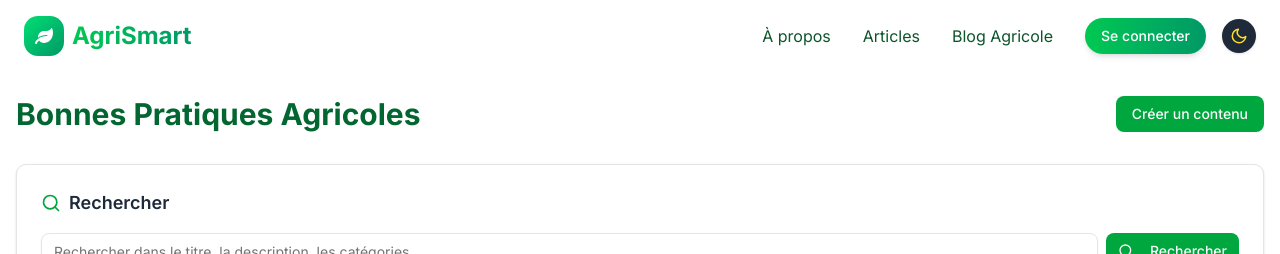
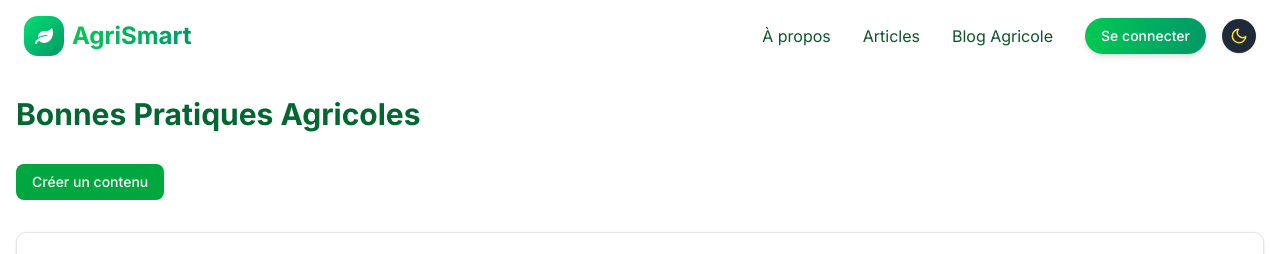
Before and after one commit to Nelboy10/AgriSmart-front, a Next.js app: page /blog in a window 1280 px wide. Shown: the top 254 px of the page. Built offline with nearby package versions, Linux system fonts and the light colour scheme; no server answers.

Commit message:
Blog finish

```diff
--- a/src/app/blog/page.tsx
+++ b/src/app/blog/page.tsx
@@ -268,6 +268,8 @@ export default function BlogPage() {
     <div className="container mx-auto px-4 py-8 pt-24 pb-24">
       <div className="flex justify-between items-center mb-8">
         <h1 className="text-3xl font-bold text-green-800">Bonnes Pratiques Agricoles</h1>
+      </div>
+      <div className="flex justify-start mb-8">
         {(isAuthenticated && (user?.role === 'expert' || user?.role === 'admin')) || showCreateButton ? (
           <Button onClick={handleCreate} className="bg-green-600 hover:bg-green-700">
             Créer un contenu
```
